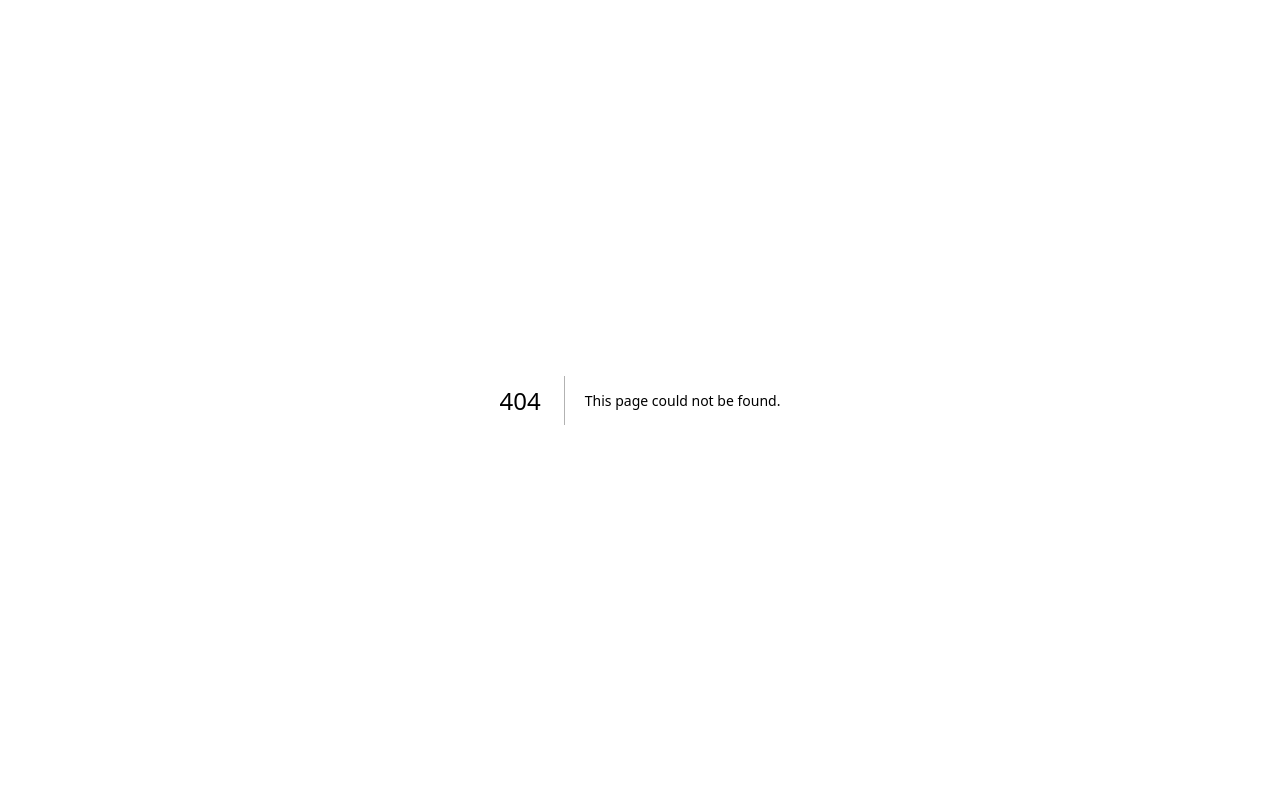
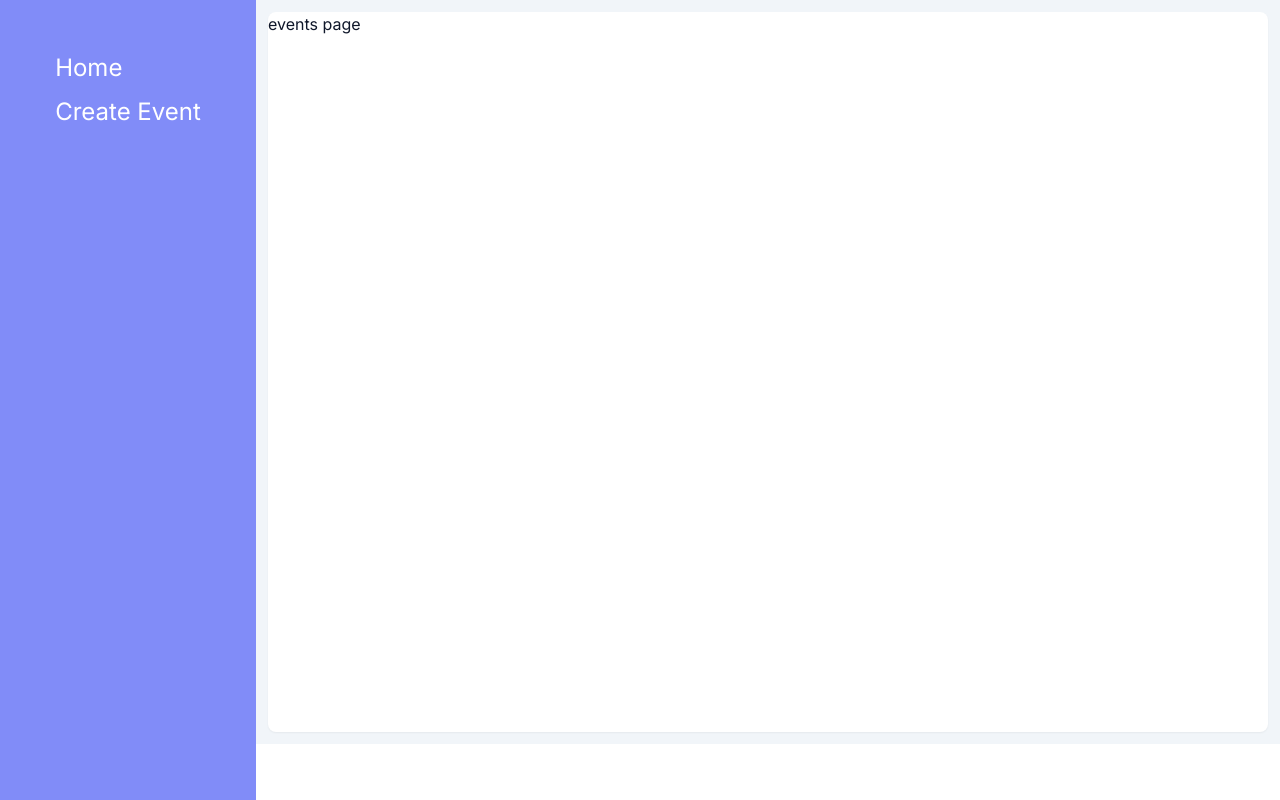
Before and after one commit to rgrunau/addys-birthday, a Next.js app: page /events/1 in a window 1280 px wide. Before the commit this address had no page. Built offline with nearby package versions, Linux system fonts and the light colour scheme; no server answers; the database is empty.

Commit message:
get event data

```diff
--- a/app/(app)/events/[id]/[id].tsx
+++ /dev/null
@@ -1,9 +0,0 @@
-
-
-export default function IndEvent()  {
-  return (
-    <div>
-      events page
-    </div>
-  );
-}
--- /dev/null
+++ b/app/(app)/events/[id]/layout.tsx
@@ -0,0 +1,11 @@
+
+
+export default function IndivualEvent({ children }: Readonly<{ children: React.ReactNode }>) {
+
+
+  return (
+    <div className="w-full h-3/4 bg-white text-slate-900 rounded-lg shadow-sm">
+      {children}
+    </div>
+  )
+}
--- /dev/null
+++ b/app/(app)/events/[id]/page.tsx
@@ -0,0 +1,18 @@
+import prisma from "@/lib/prisma";
+
+const getEvent = async (id: string) => {
+  const event = await prisma.events.findFirst({ where: { id } });
+  return event;
+
+}
+
+export default async function IndEvent({ params }: { params: { id: string } }) {
+  const event = await getEvent(params.id);
+  console.log(event);
+  return (
+    <div className="w-full h-[90vh] rounded-lg">
+      events page
+      {event?.name}
+    </div>
+  );
+}
--- a/app/api/create-event/route.ts
+++ b/app/api/create-event/route.ts
@@ -1,6 +1,9 @@
 import { NextResponse } from "next/server";
 import prisma from "@/lib/prisma";
-export async function POST(req: Request) {
+import { redirect } from "next/navigation";
+
+
+export async function POST(req: Request){
   try {
     const responseBody = await req.json();
     if (responseBody === undefined || responseBody === null ) {
@@ -17,12 +20,17 @@ export async function POST(req: Request) {
       throw new Error('Failed to create event');
     }
     if (newEventResponse) {
-      return new NextResponse(JSON.stringify(newEventResponse),
-        { status: 200, headers: { 'Content-Type': 'application/json' },
+      return new NextResponse(JSON.stringify(newEventResponse.id), {
+        status: 200,
+        headers: { 'Content-Type': 'application/json' },
       });
     }
+
   } catch (error) {
     console.error(error);
+    //@ts-ignore
     return new NextResponse(error.message, { status: 500 });
   }
+
+
 }
--- a/components/form-components/CreateEventForm.tsx
+++ b/components/form-components/CreateEventForm.tsx
@@ -26,6 +26,13 @@ export default function CreateEventForm() {
       },
       body: JSON.stringify(newEvent),
     });
+
+    if (response.ok) {
+      const eventId = await response.json();
+      router.push(`/events/${eventId}`);
+    } else {
+      console.error('Failed to create event');
+    }
 
     console.log('response:', response);
 }
```
